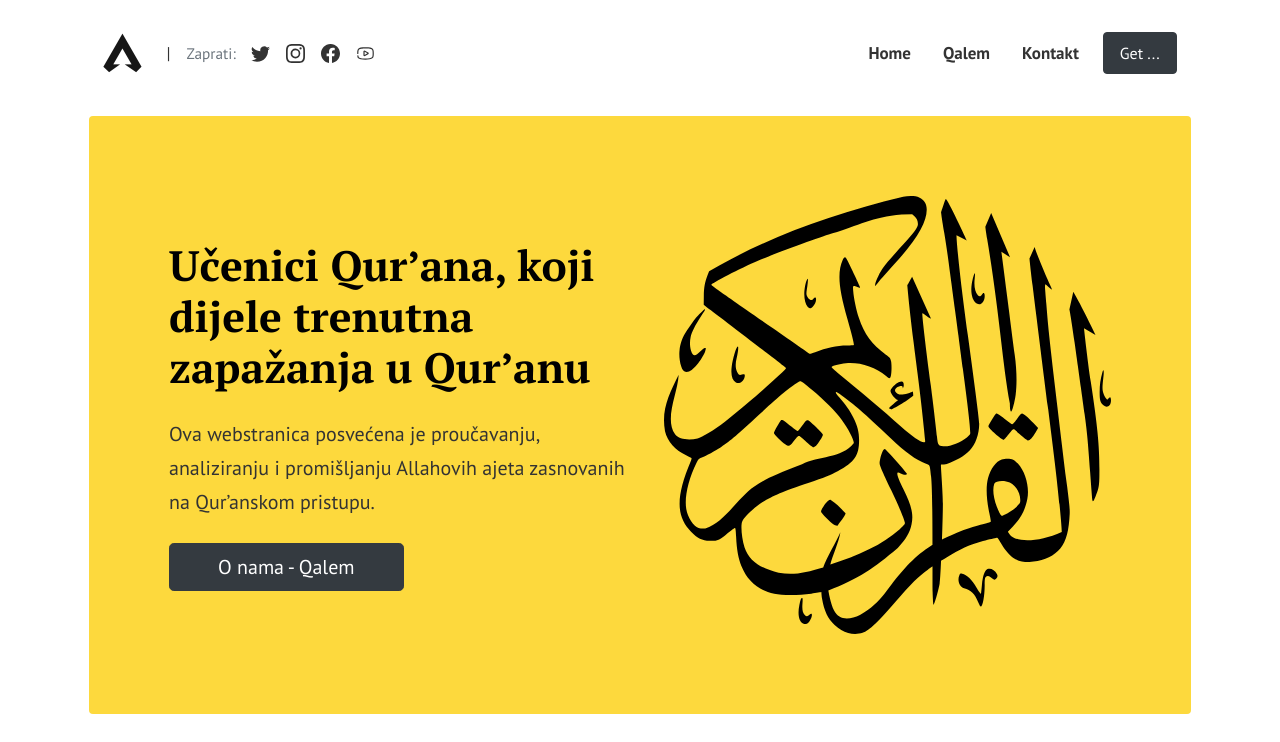
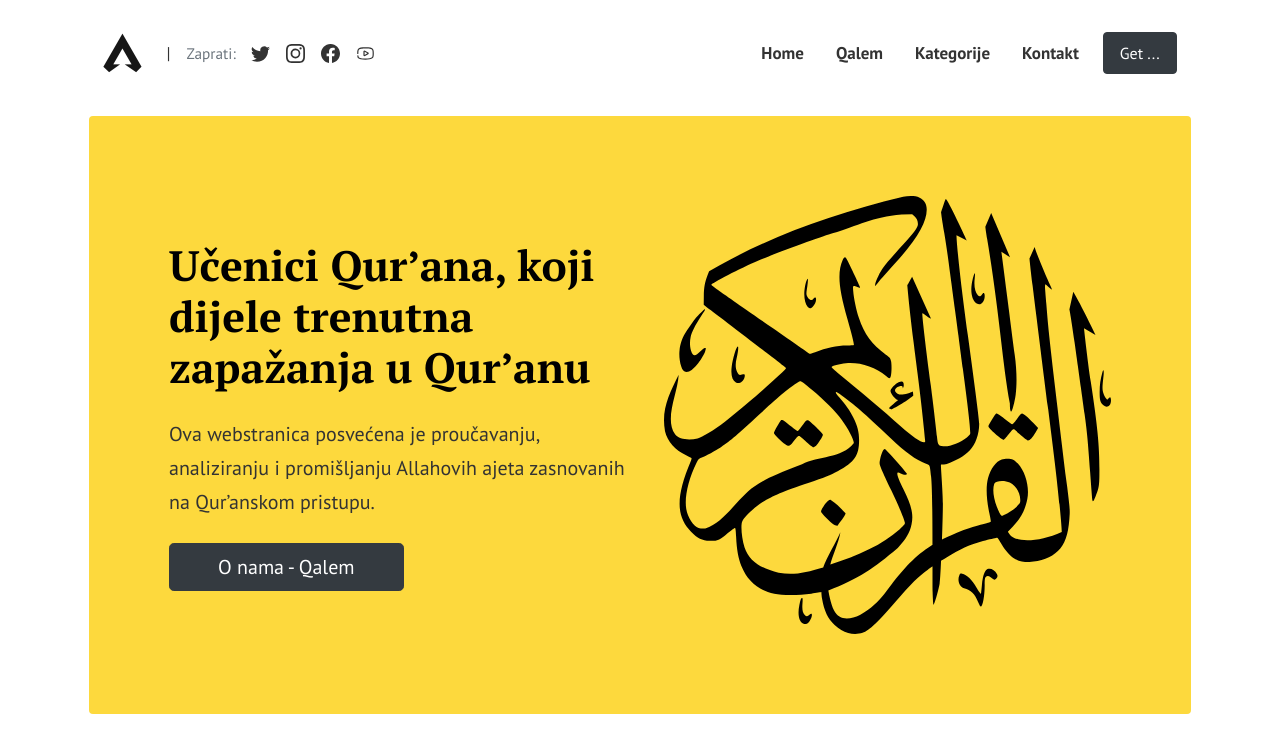
Before and after one commit to mareno/qalem, a Jekyll site: the page built from index.html, in a window 1280 px wide. Shown: the top 742 px of the page. Built offline with Jekyll 4.4.1, drawn with Linux system fonts in a browser that asks for light colours; the list of posts is cut into pages by our own code; comment, search, counter and statistics services are not loaded; grey boxes are pictures that could not be loaded.

Commit message:
Update menus.yml

```diff
--- a/_data/menus.yml
+++ b/_data/menus.yml
@@ -6,6 +6,9 @@ topmenu:
 
 - title: Qalem
   url: "qalem-o-nama/"
+
+- title: Kategorije
+  url: "categories/"
 
 - title: Kontakt
   url: "kontakt/"
```
